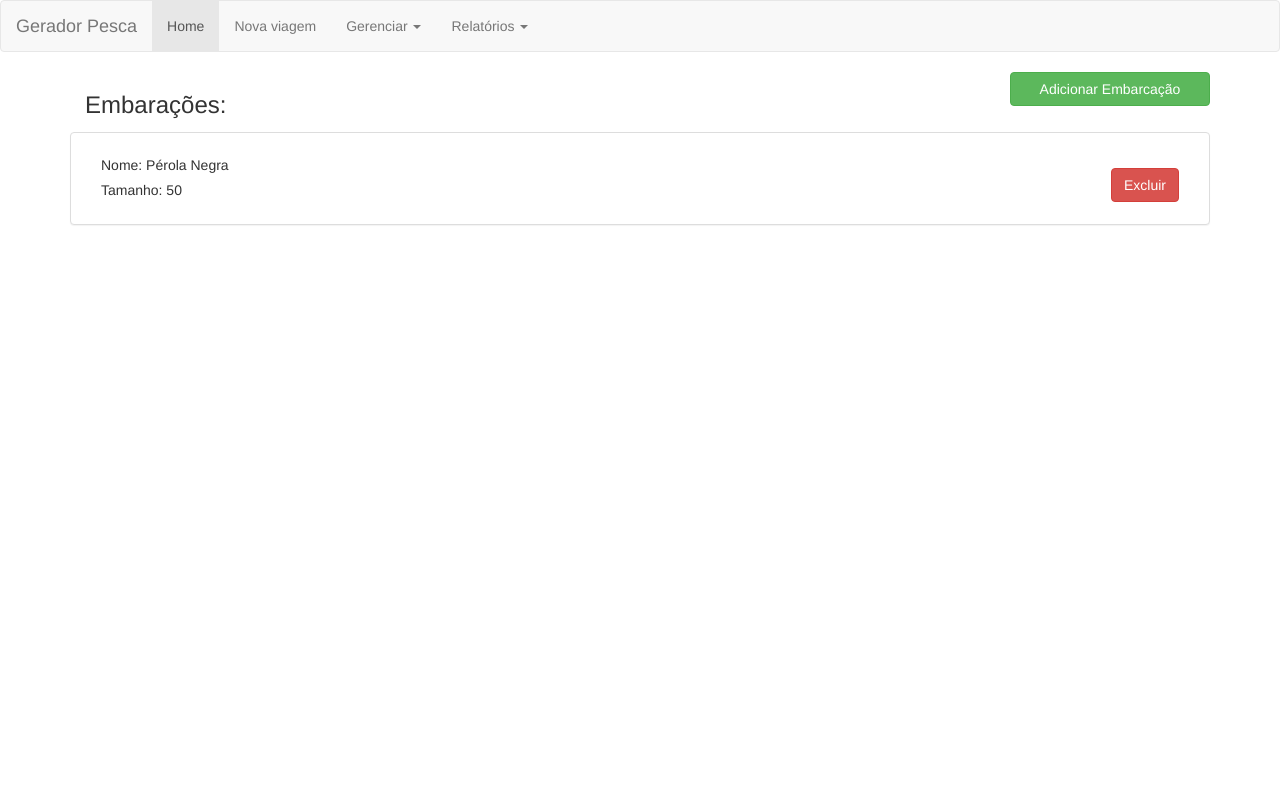
After one commit to SamuelBFavarin/gerenciadorPesca, a PHP site: page /embarcacao.php in a window 1280 px wide. The commit adds this page. Run offline with PHP 8.4, Linux system fonts and the light colour scheme; some libraries are stand-ins or nearby versions.

Commit message:
Criação layout embarcacao.php

```diff
--- /dev/null
+++ b/embarcacao.php
@@ -0,0 +1,97 @@
+<html>
+    <head>
+        <title>Gerenciador Pesca</title>
+
+        <meta charset="utf-8">
+        <meta name="viewport" content="width=device-width, initial-scale=1">
+        <link rel="stylesheet" href="https://maxcdn.bootstrapcdn.com/bootstrap/3.3.7/css/bootstrap.min.css">
+        <script src="https://ajax.googleapis.com/ajax/libs/jquery/3.2.1/jquery.min.js"></script>
+        <script src="https://maxcdn.bootstrapcdn.com/bootstrap/3.3.7/js/bootstrap.min.js"></script>
+    </head>
+    <body>
+        <!--=========
+            Main Menu
+        ================-->
+        <nav class="navbar navbar-default">
+          <div class="container-fluid">
+            <div class="navbar-header">
+              <a class="navbar-brand" href="index.php">Gerador Pesca</a>
+            </div>
+            <ul class="nav navbar-nav">
+                <li class="active"><a href="index.php">Home</a></li>
+                <li><a href="viagem.php">Nova viagem</a></li>
+                <li class="dropdown">
+                    <a class="dropdown-toggle" data-toggle="dropdown">Gerenciar
+                    <span class="caret"></span></a>
+                    <ul class="dropdown-menu">
+                      <li><a href="">Embarcações</a></li>
+                      <li><a href="#">Espécies</a></li>
+                      <li><a href="#">Porto</a></li>
+                    </ul>
+                </li>
+                <li class="dropdown">
+                    <a class="dropdown-toggle" data-toggle="dropdown" href="#">Relatórios
+                    <span class="caret"></span></a>
+                    <ul class="dropdown-menu">
+                      <li><a href="#">Resumo de atividade mensal</a></li>
+                      <li><a href="#">Resumo de atividade mensal por embarcação</a></li>
+                      <li><a href="#">Resumo de atividade por espécie</a></li>
+                    </ul>
+                </li>
+            </ul>
+          </div>
+        </nav>
+
+        <!--===============
+            Content Home
+        ===================-->
+        <div class="container">
+            <h3 class="col-md-6">Embarações:</h3>
+
+            <button class="btn btn-success col-md-6" type="button" data-toggle="modal" data-target="#vagaModal" style="max-width: 200px; float: right;"> Adicionar Embarcação</button>
+
+            <div class="panel panel-default" style="margin-top: 60px;">
+               <div class="panel-body">
+                    <div class="col-md-6">
+                       <h5>Nome: Pérola Negra</h5>
+                       <h5>Tamanho: 50</h5>
+                    </div>
+                    <div class="col-md-6">
+                        <button class="btn btn-danger" style="float: right; margin-top: 20px;"> Excluir</button>
+                    </div>
+               </div>
+            </div>
+        </div>
+
+        <!--===============
+            MODAL
+        =================-->
+        <div class="modal fade" id="vagaModal" role="dialog">
+          <div class="modal-dialog">
+
+            <div class="modal-content">
+              <div class="modal-header">
+                <button type="button" class="close" data-dismiss="modal">&times;</button>
+                <h4 class="modal-title">Cadastrar Embarcação</h4>
+              </div>
+              <form>
+                <div class="modal-body">
+                  <div class="form-group">
+                    <label for="nome">Nome:</label>
+                    <input type="text" class="form-control" id="nome">
+                  </div>
+                  <div class="form-group">
+                    <label for="tam">Tamanho:</label>
+                    <input type="text" class="form-control" id="tam">
+                  </div>
+                </div>
+                <div class="modal-footer">
+                  <button class="btn btn-success"> Cadastrar </button>
+                </div>
+              </form>
+            </div>
+          </div>
+        </div>
+
+    </body>
+</html>
--- a/lance.php
+++ b/lance.php
@@ -33,8 +33,5 @@
               <label for="lon">Longitude:</label>
               <input type="text" class="form-control" id="lon">
             </div>
-
-
         </div>
-
     </div>
```
Also changed, not shown: index.php (+4 -4 lines).
